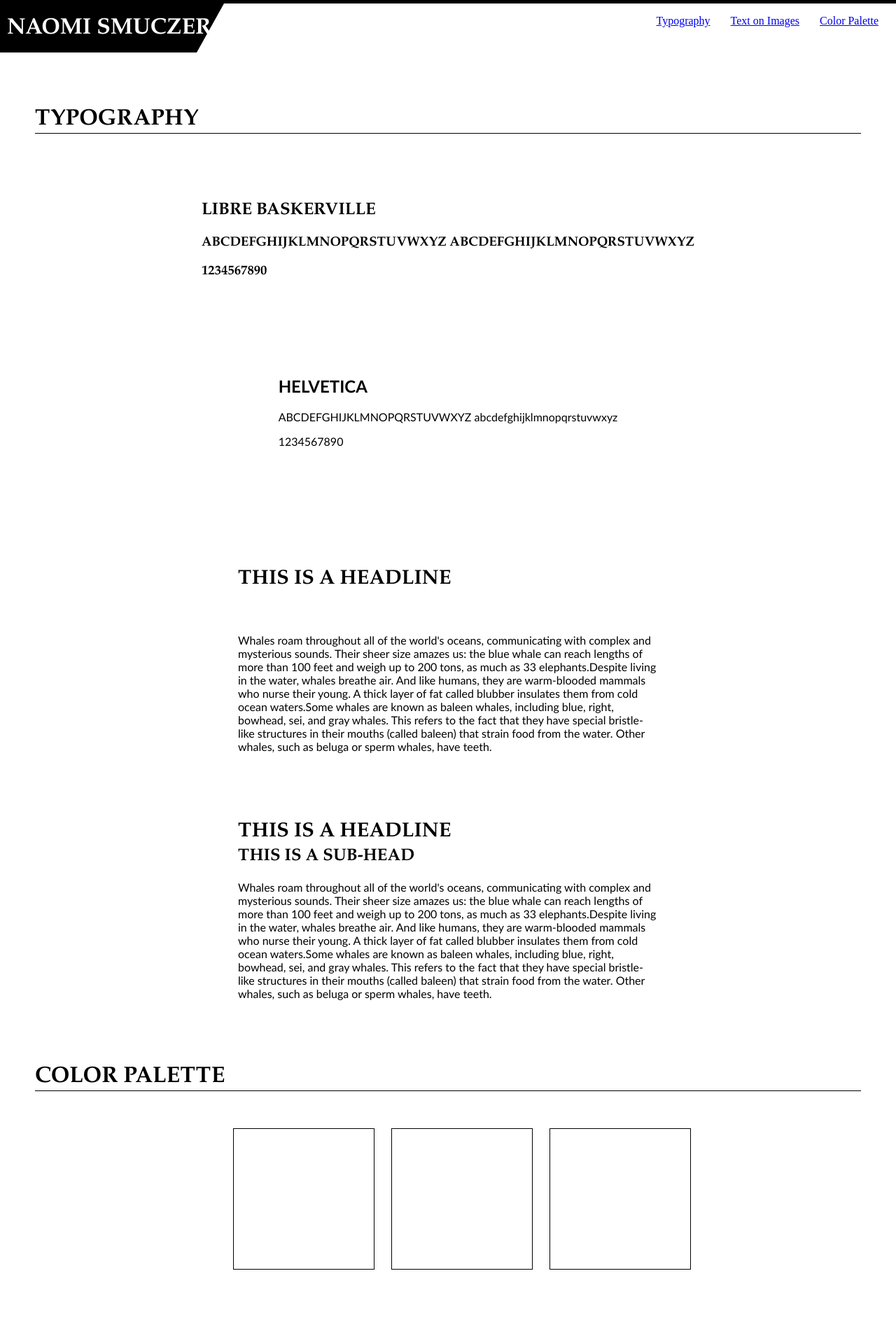
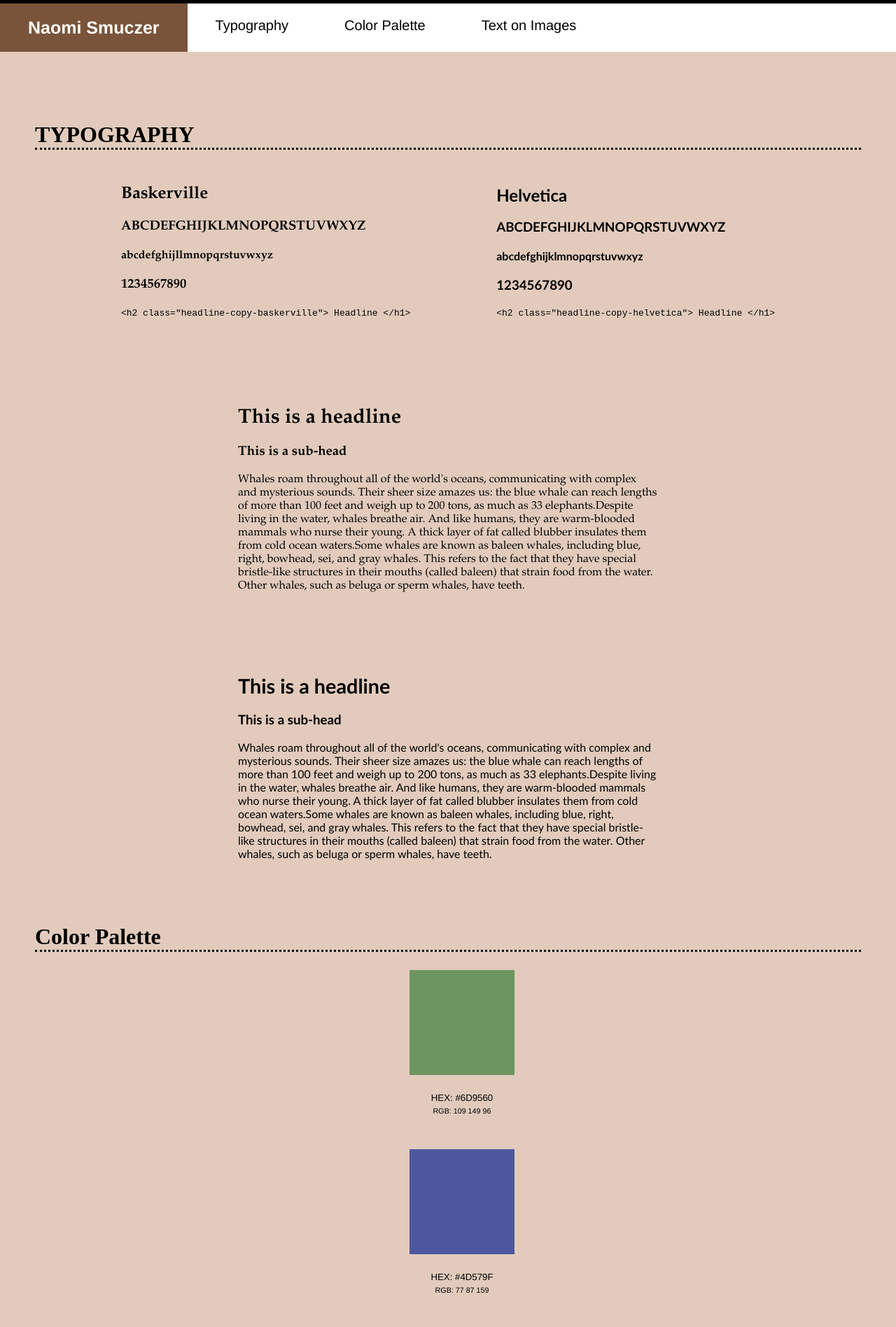
Before and after one commit to Naomi826/portfolio-site, a Jekyll site: the page style-guide/index.html, which Jekyll copies as it is, in a window 1280 px wide. Shown: the top 1896 px of the page at 70% size. Built offline with Jekyll 4.4.1, drawn with Linux system fonts in a browser that asks for light colours; some of the changed text lies outside the part shown.

Commit message:
updated - worked on style guide

```diff
--- a/style-guide/css/main.css
+++ b/style-guide/css/main.css
@@ -18,16 +18,28 @@
 }
 
 
+.open-sans- {
+  font-family: "Open Sans", sans-serif;
+  font-optical-sizing: auto;
+  font-weight: 100;
+  font-style: normal;
+  font-variation-settings:
+    "wdth" 100;
+}
+
+body{
+
+	background-color: #E2CBBC;
+}
 body {
     margin:0;
     border-top:5px solid black;
 }
 
+h4{
+	text-transform: lowercase;
+}
 
-
-h1,h2,h3,h4,h5,h6 {
-text-transform: uppercase;
-}
 
 nav > ul > li {
     display: inline;
@@ -51,17 +63,30 @@
     margin-top:60px;
 }
 
-.body-copy {
+.p-body-copy-baskerville {
+    font-family:Baskerville, "Palatino Linotype", Palatino, "Century Schoolbook L", "Times New Roman", "serif"
+}
+.body-copy-baskerville {
     font-family:"Gill Sans", "Gill Sans MT", "Myriad Pro", "DejaVu Sans Condensed", Helvetica, Arial, "sans-serif";
 }
 
-.headline-copy {
+.headline-copy-baskerville {
     font-family: Baskerville, 'Palatino Linotype', Palatino, 'Century Schoolbook L', 'Times New Roman', 'serif';
 
 }
 
+.headline-copy-helvetica {
+	font-family: "Gill Sans", "Gill Sans MT", "Myriad Pro", "DejaVu Sans Condensed", Helvetica, Arial, "sans-serif";
+}
 
+.body-copy-helvetica {
+	font-family: "Gill Sans", "Gill Sans MT", "Myriad Pro", "DejaVu Sans Condensed", Helvetica, Arial, "sans-serif";
 
+}
+
+.p-body-copy-helvetica {
+    font-family:"Gill Sans", "Gill Sans MT", "Myriad Pro", "DejaVu Sans Condensed", Helvetica, Arial, "sans-serif";
+}
 
 section {
     margin:50px 50px;
@@ -69,7 +94,8 @@
 
 .section-title {
     font-size:2em;
-    border-bottom:1px solid black;
+
+    border-bottom:3px dotted;
     width:100%;
     display:block;
 }
@@ -81,34 +107,49 @@
     flex-flow: row wrap;
 }
 
-.flex-item {
-    margin-right:auto;
-}
-.color-item {
-    list-style-type: none;
-    display:inline-block;
-    width:200px;
-    height:200px;
-    margin:10px;
-    border:1px solid black;
+.flex-container-color {
+    display: flex;
+    justify-content: space-evenly;
+    flex-flow: row nowrap;
+
+
 }
 
-.logo-box{
-    position:relative;
-    width:300px;
-    height:50px;
-    padding:10px;
-    background-color:black;
+
+
+.color-item1, .color-item2, .color-item3, .color-item4 {
+    list-style-type: none;
+    width: 150px;
+    height: 150px;
+    margin: 10px;
+
 }
 
-.logo-box:after {
-    position: absolute;
-    left: 281px;
-    top: 0px;
-    content: '';
-    border-bottom: 70px solid white;
-    border-left: 39px solid transparent;
+.color-item1 { background-color: #6D9560; }
+.color-item2 { background-color: #4D579F; }
+.color-item3 { background-color: #E46EA8; }
+.color-item4 { background-color: #EA612B; }
+
+h5{
+	text-align: center;
+	font-family: Gotham, "Helvetica Neue", Helvetica, Arial, "sans-serif";
+	font-weight: 300;
+	padding: 10px;
+	line-height: 2px;
+	margin-bottom: 2px;
 }
+
+h6{
+	text-align: center;
+	font-family: Gotham, "Helvetica Neue", Helvetica, Arial, "sans-serif";
+	font-weight: 300;
+	padding-bottom: 10px;
+	line-height: 10px;
+	margin-top: 2px;
+	margin-bottom: 40px;
+}
+
+
 
 figure {
     border-bottom:5px solid black;
@@ -119,3 +160,117 @@
 
     margin-bottom: -5px;
 }
+
+.headline-copy-name {
+	justify-content: center;
+	font-family: Gotham, "Helvetica Neue", Helvetica, Arial, "sans-serif";
+	font-size: 50px;
+
+}
+
+
+
+header {
+    display: flex;
+    justify-content: space-between;
+    align-items: flex-end;
+    margin-bottom: 20px;
+}
+
+h1 {
+    font-size: 1.8em;
+    margin: 0;
+	justify-content: center;
+}
+
+
+h2,h1{
+	margin-top: 50px;
+
+
+
+}
+
+.links {
+    font-family: Baskerville, "Palatino Linotype", Palatino, "Century Schoolbook L", "Times New Roman", "serif";
+    font-size: 13px;
+    margin-left: 0;
+    margin-top: 0;
+    padding: 0;
+}
+
+
+.image-container-1 {
+  position: relative;
+  width: 500px;
+  height: auto;
+  display: inline-block;
+  overflow: hidden;
+}
+
+.image-container-1 img {
+  display: block;
+  width: 100%;
+  height: auto;
+}
+
+.overlay-text {
+  position: absolute;
+  top: 50%;
+  left: 50%;
+  transform: translate(-50%, -50%);
+  color: white;
+  font-size: 15px;
+  text-align: center;
+  padding: 10px;
+  width: 90%;
+  box-sizing: border-box;
+}
+
+.headline-copy-baskerville-img{
+
+	margin-left: 115px;
+	font-family: Baskerville, "Palatino Linotype", Palatino, "Century Schoolbook L", "Times New Roman", "serif";
+}
+
+.headline-copy-helvetica-img{
+
+	margin-left: 115px;
+	font-family: Gotham, "Helvetica Neue", Helvetica, Arial, "sans-serif";
+}
+
+
+.topnav {
+  background-color: #FFFFFF;
+  overflow: hidden;
+}
+
+
+.topnav a {
+  float: left;
+  color: black;
+  text-align: center;
+  padding: 20px 40px;
+  text-decoration: none;
+  font-size: 20px;
+  font-family: Gotham, "Helvetica Neue", Helvetica, Arial, "sans-serif";
+}
+
+
+.topnav a:hover {
+  background-color:#AAD4F2;
+  color: blue;
+}
+
+
+img{
+	align-content: center;
+}
+
+
+.topnav a.active {
+  background-color: #79543A;
+  color: white;
+  font-weight: 600;
+  font-size: 25px;
+}
--- a/style-guide/index.html
+++ b/style-guide/index.html
@@ -7,56 +7,61 @@
     <title>Naomi Smuczer's Style Guide</title>
 </head>
 <body>
-    <header class="flex-container">
-        <div class="logo-box flex-item">
-            <h1 class="headline-copy" style="color:white;line-height:10px;">NAOMI SMUCZER</h1>
-        </div>
-        <nav>
-            <ul>
-                <li><a href="#typography">Typography</a></li>
-                <li><a href="#text">Text on Images</a></li>
-                <li><a href="#colorpalette">Color Palette</a></li>
-
-            </ul>
-        </nav>
-    </header>
+    <div class="topnav">
+  <a class="active" href="name">Naomi Smuczer</a>
+  <a href="typography">Typography</a>
+  <a href="color palette">Color Palette</a>
+  <a href="text on images">Text on Images</a>
+</div>
     <main>
 <section class="flex-container" id="type">
         <h1 class="section-title headline-copy">TYPOGRAPHY</h1>
-        <section>
-                <h2 class="headline-copy">Libre Baskerville</h2>
-                <h3 class="headline-copy">
+        <section1>
+                <h2 class="headline-copy-baskerville">Baskerville</h2>
+                <h3 class="headline-copy-baskerville">
                     ABCDEFGHIJKLMNOPQRSTUVWXYZ
-					abcdefghijklmnopqrstuvwxyz
+
                 </h3>
-                <h3 class="headline-copy">1234567890</h3>
+			    <h4 class="headline-copy-baskerville">
+					abcdefghijllmnopqrstuvwxyz </h4>
+                <h3 class="headline-copy-baskerville">1234567890</h3>
 
+			    <code>
+                   &lt;h2 class="headline-copy-baskerville"&gt; Headline &lt;&sol;h1&gt;
+                </code>
 
-        </section>
-        <section>
-                <h2 class="body-copy">Helvetica</h2>
-                <p class="body-copy">
+        </section1>
+        <section2>
+                <h2 class="headline-copy-helvetica">Helvetica</h2>
+                <h3 class="headline-copy-helvetica">
                     ABCDEFGHIJKLMNOPQRSTUVWXYZ
-					abcdefghijklmnopqrstuvwxyz
-                </p>
-                <p class="body-copy">1234567890</p>
 
-        </section>
+                </h3>
+			    <h4 class="body-copy-helvetica">
+					abcdefghijklmnopqrstuvwxyz</h4>
+                <h3 class="headline-copy-helvetica">1234567890</h3>
+
+			    <code>
+                   &lt;h2 class="headline-copy-helvetica"&gt; Headline &lt;&sol;h1&gt;
+                </code>
+
+        </section2>
 </section>
 
 <section class="flex-container">
     <article>
         <header>
-        <h1 class="headline-copy">This is a headline</h1>
+        <h1 class="headline-copy-baskerville">This is a headline</h1>
          </header>
-        <p class="body-copy">Whales roam throughout all of the world's oceans, communicating with complex and mysterious sounds. Their sheer size amazes us: the blue whale can reach lengths of more than 100 feet and weigh up to 200 tons, as much as 33 elephants.Despite living in the water, whales breathe air. And like humans, they are warm-blooded mammals who nurse their young. A thick layer of fat called blubber insulates them from cold ocean waters.Some whales are known as baleen whales, including blue, right, bowhead, sei, and gray whales. This refers to the fact that they have special bristle-like structures in their mouths (called baleen) that strain food from the water. Other whales, such as beluga or sperm whales, have teeth.</p>
+		<h3 class="headline-copy-baskerville">This is a sub-head</h3>
+        <p class="p-body-copy-baskerville">Whales roam throughout all of the world's oceans, communicating with complex and mysterious sounds. Their sheer size amazes us: the blue whale can reach lengths of more than 100 feet and weigh up to 200 tons, as much as 33 elephants.Despite living in the water, whales breathe air. And like humans, they are warm-blooded mammals who nurse their young. A thick layer of fat called blubber insulates them from cold ocean waters.Some whales are known as baleen whales, including blue, right, bowhead, sei, and gray whales. This refers to the fact that they have special bristle-like structures in their mouths (called baleen) that strain food from the water. Other whales, such as beluga or sperm whales, have teeth.</p>
     </article>
     <article>
             <header>
-            <h1 class="headline-copy">This is a headline</h1>
+            <h1 class="headline-copy-helvetica">This is a headline</h1>
             </header>
-            <h2 class="headline-copy">This is a sub-head</h2>
-            <p class="body-copy">Whales roam throughout all of the world's oceans, communicating with complex and mysterious sounds. Their sheer size amazes us: the blue whale can reach lengths of more than 100 feet and weigh up to 200 tons, as much as 33 elephants.Despite living in the water, whales breathe air. And like humans, they are warm-blooded mammals who nurse their young. A thick layer of fat called blubber insulates them from cold ocean waters.Some whales are known as baleen whales, including blue, right, bowhead, sei, and gray whales. This refers to the fact that they have special bristle-like structures in their mouths (called baleen) that strain food from the water. Other whales, such as beluga or sperm whales, have teeth.</p>
+            <h3 class="headline-copy-helvetica">This is a sub-head</h3>
+            <p class="p-body-copy-helvetica">Whales roam throughout all of the world's oceans, communicating with complex and mysterious sounds. Their sheer size amazes us: the blue whale can reach lengths of more than 100 feet and weigh up to 200 tons, as much as 33 elephants.Despite living in the water, whales breathe air. And like humans, they are warm-blooded mammals who nurse their young. A thick layer of fat called blubber insulates them from cold ocean waters.Some whales are known as baleen whales, including blue, right, bowhead, sei, and gray whales. This refers to the fact that they have special bristle-like structures in their mouths (called baleen) that strain food from the water. Other whales, such as beluga or sperm whales, have teeth.</p>
         </article>
 </section>
 
@@ -65,11 +70,20 @@
         Color Palette
     </h1>
 
-    <div class="flex-container">
+    <div class="flex-container-color">
         <ul>
-            <li class="color-item"></li>
-            <li class="color-item"></li>
-            <li class="color-item"></li>
+            <li class="color-item1">&nbsp;</li>
+			<h5>HEX: #6D9560 </h5>
+			<h6>RGB: 109 149 96 </h6>
+            <li class="color-item2"></li>
+			<h5>HEX: #4D579F </h5>
+			<h6>RGB: 77 87 159</h6>
+            <li class="color-item3"></li>
+			<h5>HEX: #E46EA8 </h5>
+			<h6>RGB: 228 110 168</h6>
+			 <li class="color-item4"></li>
+			<h5>HEX: #EA612B </h5>
+			<h6>RGB: 234 97 43</h6>
         </ul>
     </div>
 
@@ -80,26 +94,28 @@
     </h1>
 
     <article>
-            <figure>
-                <img src="https://via.placeholder.com/600x250 " alt="placeholder" class="feature" />
-            </figure>
-            <header>
-                <h1 class="headline-copy">This is a headline</h1>
+      <div class="image-container-1">
+  <img src="img/sand-image.png" />
+  <div class="overlay-text"><header>
+                <h1 class="headline-copy-baskerville-img">This is a headline</h1>
             </header>
-                <h2 class="headline-copy">This is a sub-head</h2>
-                <p class="body-copy">Whales roam throughout all of the world's oceans, communicating with complex and mysterious sounds. Their sheer size amazes us: the blue whale can reach lengths of more than 100 feet and weigh up to 200 tons, as much as 33 elephants.Despite living in the water, whales breathe air. And like humans, they are warm-blooded mammals who nurse their young. A thick layer of fat called blubber insulates them from cold ocean waters.Some whales are known as baleen whales, including blue, right, bowhead, sei, and gray whales. This refers to the fact that they have special bristle-like structures in their mouths (called baleen) that strain food from the water. Other whales, such as beluga or sperm whales, have teeth.</p>
+                <h2 class="headline-copy-baskerville">This is a sub-head</h2>
+                <p class="body-copy-baskerville">Whales roam throughout all of the world's oceans, communicating with complex and mysterious sounds. Their sheer size amazes us: the blue whale can reach lengths of more than 100 feet and weigh up to 200 tons, as much as 33 elephants.Despite living in the water, whales breathe air. And like humans, they are warm-blooded mammals who nurse their young. A thick layer of fat called blubber insulates them from cold ocean waters.Some whales are known as baleen whales, including blue, right, bowhead, sei, and gray whales. This refers to the fact that they have special bristle-like structures in their mouths (called baleen) that strain food from the water. Other whales, such as beluga or sperm whales, have teeth.</p></div>
+</div>
+
     </article>
 
-<article>
-        <figure>
-            <img src="https://via.placeholder.com/600x250 " alt="placeholder" class="feature" />
-        </figure>
-        <header>
-                <h1 class="headline-copy">This is a headline</h1>
-                </header>
-                <h2 class="headline-copy">This is a sub-head</h2>
-        <p class="body-copy">Whales roam throughout all of the world's oceans, communicating with complex and mysterious sounds. Their sheer size amazes us: the blue whale can reach lengths of more than 100 feet and weigh up to 200 tons, as much as 33 elephants.Despite living in the water, whales breathe air. And like humans, they are warm-blooded mammals who nurse their young. A thick layer of fat called blubber insulates them from cold ocean waters.Some whales are known as baleen whales, including blue, right, bowhead, sei, and gray whales. This refers to the fact that they have special bristle-like structures in their mouths (called baleen) that strain food from the water. Other whales, such as beluga or sperm whales, have teeth.</p>
-        </article>
+ <article>
+      <div class="image-container-1">
+  <img src="img/sand-image.png" />
+  <div class="overlay-text"><header>
+                <h1 class="headline-copy-helvetica-img">This is a headline</h1>
+            </header>
+                <h2 class="headline-copy-helvetica">This is a sub-head</h2>
+                <p class="body-copy-helvetica">Whales roam throughout all of the world's oceans, communicating with complex and mysterious sounds. Their sheer size amazes us: the blue whale can reach lengths of more than 100 feet and weigh up to 200 tons, as much as 33 elephants.Despite living in the water, whales breathe air. And like humans, they are warm-blooded mammals who nurse their young. A thick layer of fat called blubber insulates them from cold ocean waters.Some whales are known as baleen whales, including blue, right, bowhead, sei, and gray whales. This refers to the fact that they have special bristle-like structures in their mouths (called baleen) that strain food from the water. Other whales, such as beluga or sperm whales, have teeth.</p></div>
+</div>
+
+    </article>
  </section>
 
 
```
Also changed, not shown: style-guide/img/sand-image.png (added).
